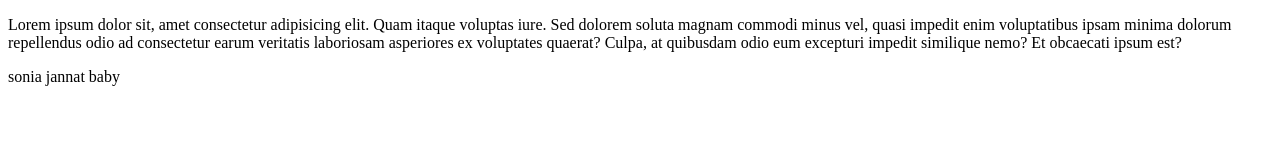
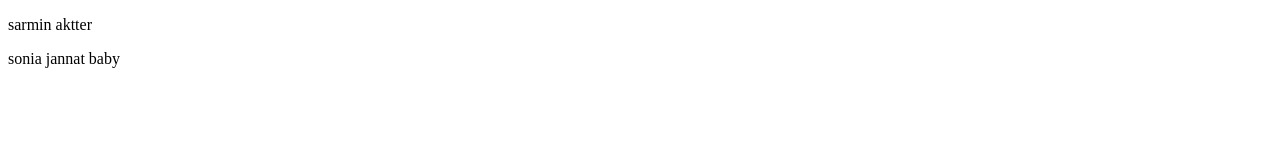
Before and after one commit to sarmin56952/second-website, a plain HTML site: page index.html in a window 1280 px wide. Drawn offline with Linux system fonts and the light colour scheme.

Commit message:
Update index.html

```diff
--- a/index.html
+++ b/index.html
@@ -4,7 +4,7 @@
   </title>
   </head>
   <body>
-    <p>Lorem ipsum dolor sit, amet consectetur adipisicing elit. Quam itaque voluptas iure. Sed dolorem soluta magnam commodi minus vel, quasi impedit enim voluptatibus ipsam minima dolorum repellendus odio ad consectetur earum veritatis laboriosam asperiores ex voluptates quaerat? Culpa, at quibusdam odio eum excepturi impedit similique nemo? Et obcaecati ipsum est?</p>
+    <p>sarmin aktter</p>
     <p>sonia jannat baby</p>
   </body>
 </html>
```
